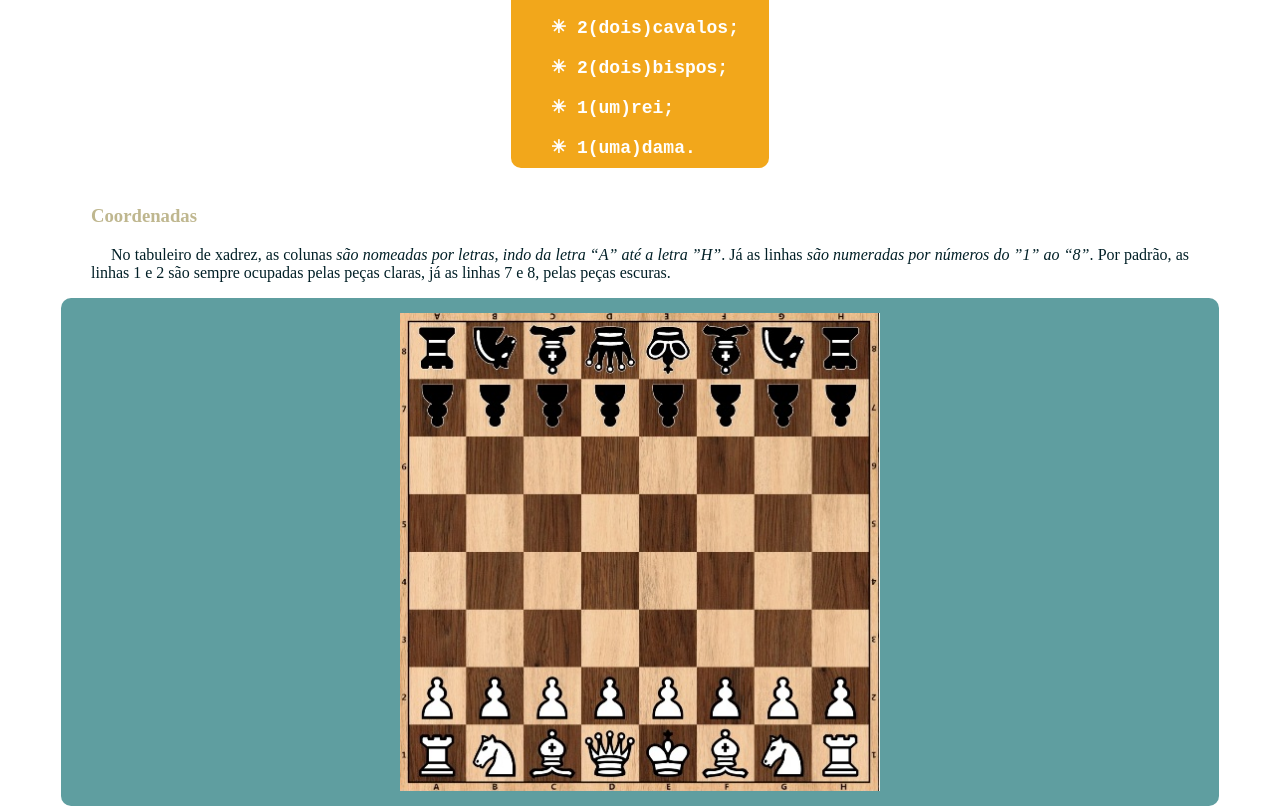
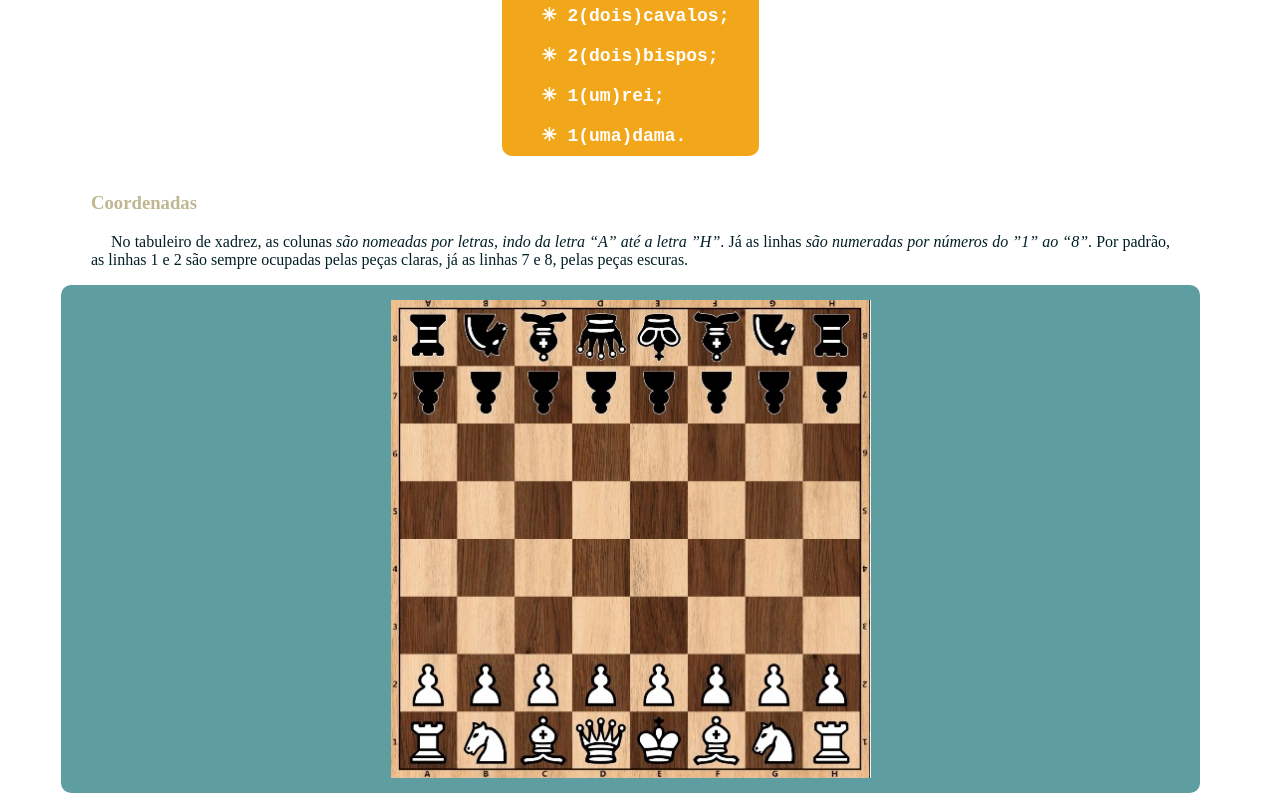
Before and after one commit to gjs0/site_xadrez, a plain HTML site: page index.html in a window 1280 px wide. Shown: the part 1496-2302 px from the top of the page. Drawn offline with Linux system fonts and the light colour scheme.

Commit message:
Update style.css
4

```diff
--- a/style.css
+++ b/style.css
@@ -151,7 +151,7 @@ body{
 main{
     background-color: var(--cor_0);
     padding: 30px; /*ñ mexer mais*/
-    margin: 0px 61px 0px 61px;
+    margin: 0px 80px 0px 61px;
 
 
     text-align: justify;
```
